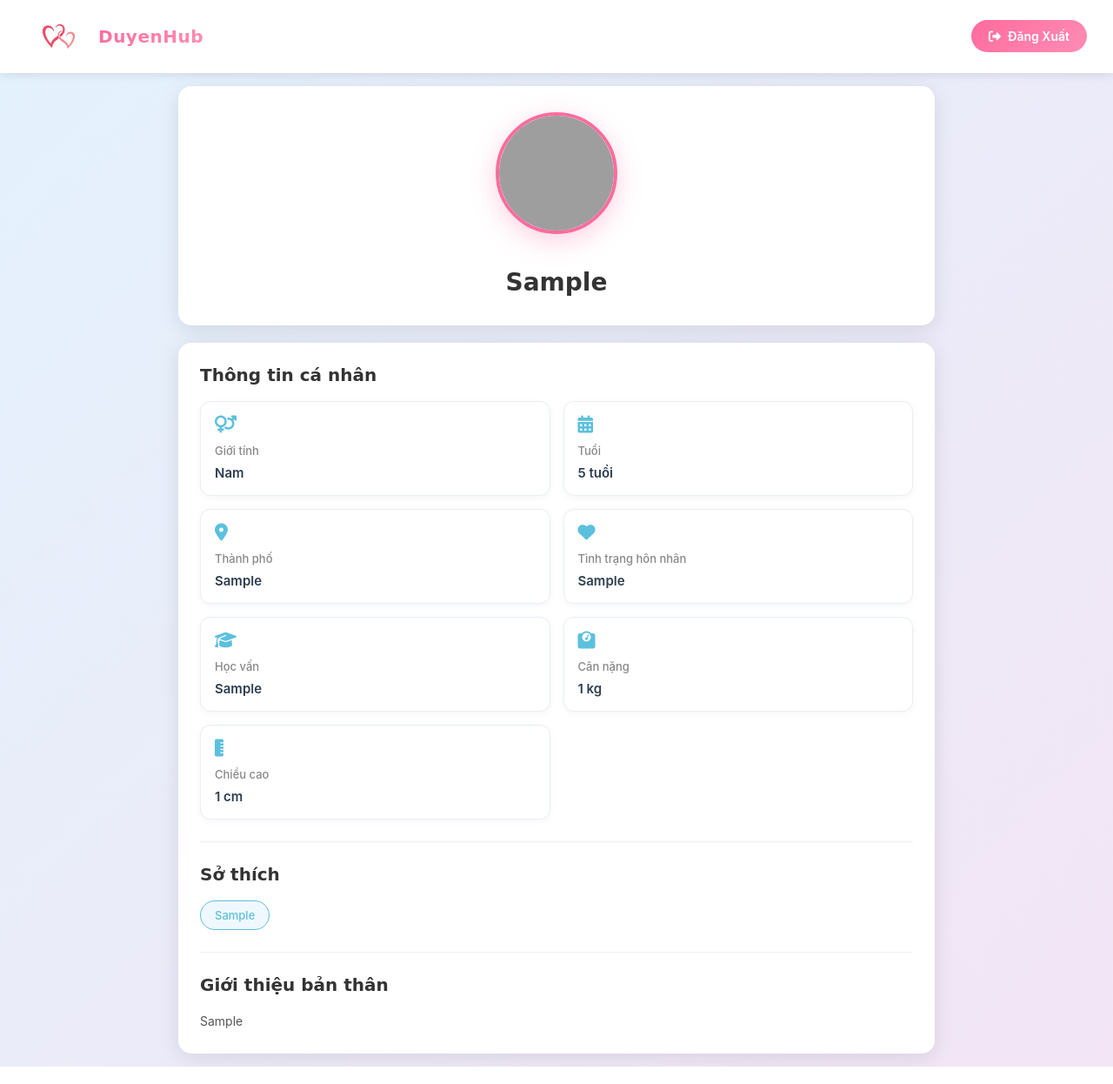
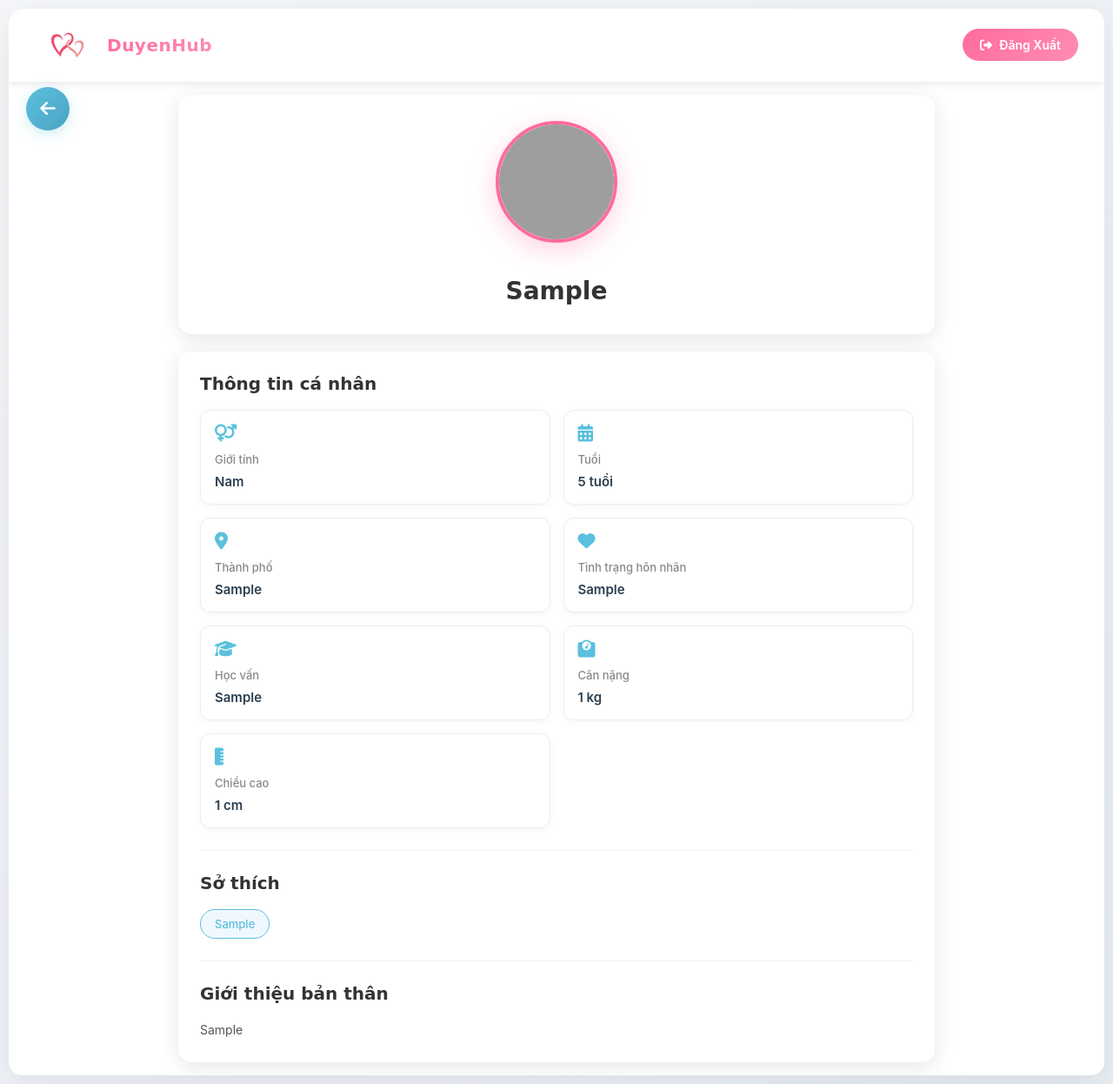
Before and after one commit to thanhchinh1/web-hen-ho, a PHP site: page /views/hoso/index.php in a window 1280 px wide. Shown: the whole page at 87% size. Run offline with PHP 8.4, Linux system fonts and the light colour scheme; the visitor is signed in with stand-in values (Sample User, id 1); tables that the repository leaves empty hold one stand-in row (values such as "Sample post"); grey boxes are pictures that could not be loaded.

Commit message:
giao dien lan n

```diff
--- a/public/css/profile.css
+++ b/public/css/profile.css
@@ -6,8 +6,18 @@
 
 body {
     font-family: -apple-system, BlinkMacSystemFont, 'Segoe UI', Roboto, 'Helvetica Neue', Arial, sans-serif;
-    background: linear-gradient(135deg, #E3F2FD 0%, #F3E5F5 100%);
+    background: linear-gradient(135deg, #f5f7fa 0%, #e8edf2 100%);
     min-height: 100vh;
+}
+
+/* Main page wrapper with frame */
+.page-wrapper {
+    max-width: 1600px;
+    margin: 20px auto;
+    background: white;
+    border-radius: 20px;
+    box-shadow: 0 10px 40px rgba(0,0,0,0.08);
+    overflow: hidden;
 }
 
 .profile-container {
@@ -25,6 +35,7 @@ body {
     position: sticky;
     top: 0;
     z-index: 100;
+    border-radius: 20px 20px 0 0;
 }
 
 .logo {
@@ -130,19 +141,20 @@ body {
 
 /* ===== BACK BUTTON ===== */
 .back-button-container {
-    max-width: 900px;
-    margin: 0 auto;
-    padding: 15px 20px 0;
+    position: fixed;
+    top: 100px;
+    left: 30px;
+    z-index: 100;
 }
 
 .btn-back {
-    width: 45px;
-    height: 45px;
+    width: 50px;
+    height: 50px;
     border-radius: 50%;
     background: linear-gradient(135deg, #5BC0DE 0%, #4AA3C1 100%);
     border: none;
     color: white;
-    font-size: 18px;
+    font-size: 20px;
     cursor: pointer;
     display: flex;
     align-items: center;
@@ -152,8 +164,8 @@ body {
 }
 
 .btn-back:hover {
-    transform: scale(1.05);
-    box-shadow: 0 6px 20px rgba(91,192,222,0.4);
+    transform: scale(1.1);
+    box-shadow: 0 6px 20px rgba(91,192,222,0.5);
 }
 
 /* ===== PROFILE CONTENT ===== */
@@ -441,6 +453,13 @@ body {
 }
 
 /* Responsive */
+@media (max-width: 1650px) {
+    .page-wrapper {
+        margin: 10px;
+        border-radius: 15px;
+    }
+}
+
 @media (max-width: 768px) {
     .profile-header {
         padding: 10px 15px;
@@ -504,6 +523,15 @@ body {
 }
 
 @media (max-width: 576px) {
+    .page-wrapper {
+        margin: 5px;
+        border-radius: 10px;
+    }
+
+    .profile-header {
+        border-radius: 10px 10px 0 0;
+    }
+
     .back-button-container {
         padding: 20px 15px 0;
     }
--- a/views/dangky/index.php
+++ /dev/null
@@ -1,5 +0,0 @@
-<?php
-// Chuyển hướng đến trang đăng ký chính
-header('Location: register.php');
-exit();
-?>
--- a/views/hoso/index.php
+++ b/views/hoso/index.php
@@ -27,6 +27,7 @@ $interests = explode(', ', $profile['soThich']);
     <link rel="stylesheet" href="https://cdnjs.cloudflare.com/ajax/libs/font-awesome/6.4.0/css/all.min.css">
 </head>
 <body>
+    <div class="page-wrapper">
     <header class="profile-header">
         <a href="../trangchu/index.php" class="logo">
             <img src="../../public/img/logo.jpg" alt="Kết Nối Yêu Thương">
@@ -40,6 +41,14 @@ $interests = explode(', ', $profile['soThich']);
             </a>
         </div>
     </header>
+
+    <!-- Back button -->
+    <div class="back-button-container">
+        <button class="btn-back" onclick="window.history.back()">
+            <i class="fas fa-arrow-left"></i>
+        </button>
+    </div>
+
     <div class="profile-content">
         <div class="profile-hero">
             <div class="profile-avatar-section">
@@ -104,5 +113,6 @@ $interests = explode(', ', $profile['soThich']);
             </section>
         </div>
     </div>
+    </div>
 </body>
 </html>
--- a/views/hoso/xemnguoikhac.php
+++ b/views/hoso/xemnguoikhac.php
@@ -39,6 +39,7 @@ $interests = explode(', ', $profile['soThich']);
     <link rel="stylesheet" href="https://cdnjs.cloudflare.com/ajax/libs/font-awesome/6.4.0/css/all.min.css">
 </head>
 <body>
+    <div class="page-wrapper">
     <div class="profile-container">
         <!-- Header -->
         <header class="profile-header">
@@ -282,5 +283,7 @@ $interests = explode(', ', $profile['soThich']);
             setTimeout(() => notification.remove(), 2000);
         }
     </script>
+    </div>
+    </div>
 </body>
 </html>
--- a/views/trangchu/index.php
+++ b/views/trangchu/index.php
@@ -31,6 +31,7 @@ $allProfiles = $profileModel->getAllProfiles(12);
     <link rel="stylesheet" href="../../public/css/search-modal.css">
 </head>
 <body>
+    <div class="page-wrapper">
     <!-- Header -->
     <header class="main-header">
         <div class="header-container">
@@ -342,5 +343,6 @@ $allProfiles = $profileModel->getAllProfiles(12);
             console.log('Liked user:', userId);
         }
     </script>
+    </div>
 </body>
 </html>
```
Also changed, not shown: public/css/profile-setup.css (+31 -0 lines), views/hoso/chinhsua.php (+7 -0 lines), public/uploads/avatars/avatar_13_1761998295.jpg (added).
